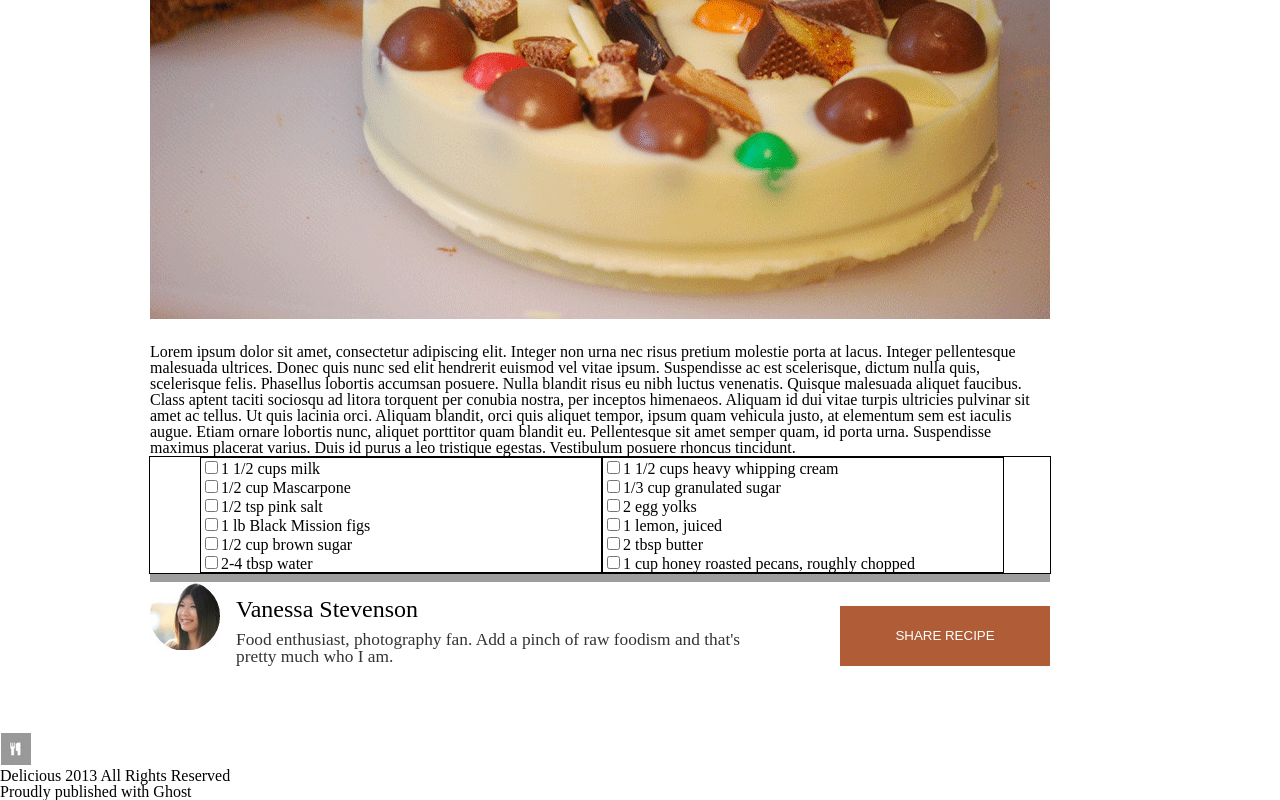
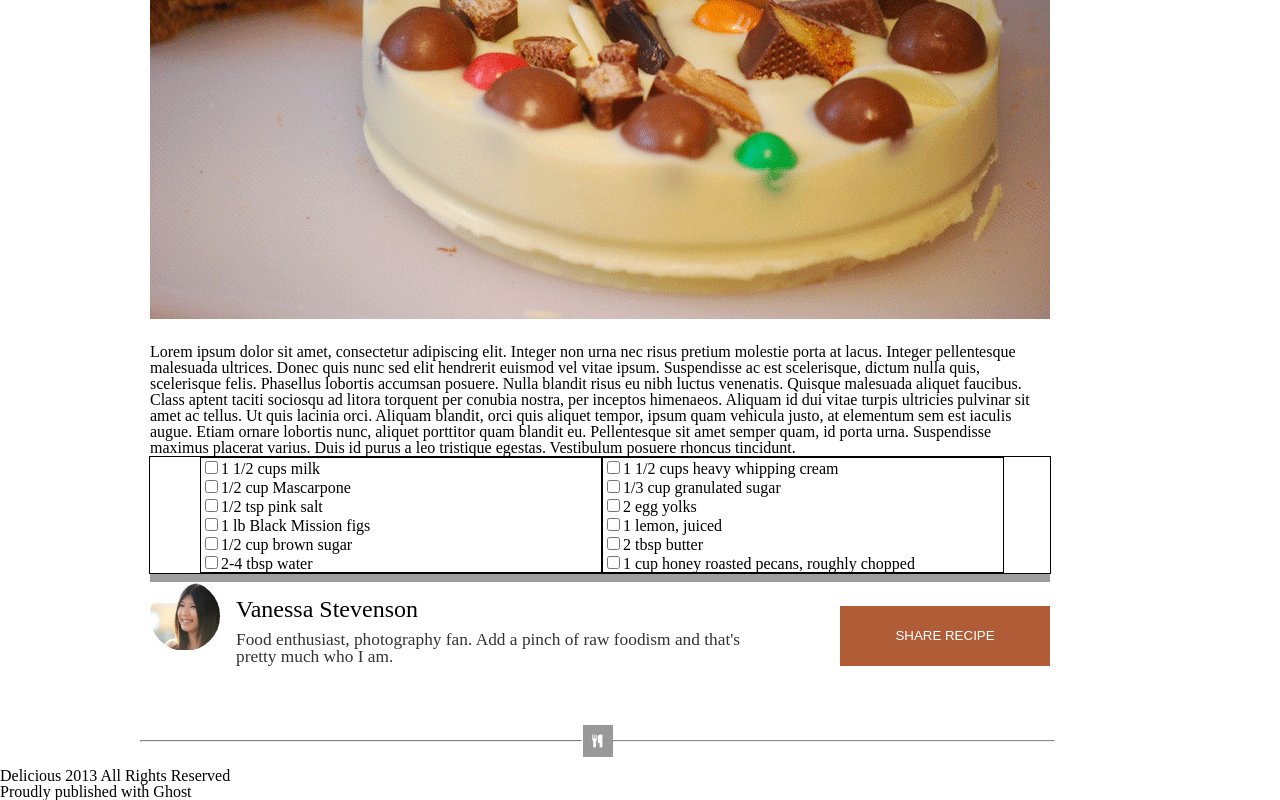
Before and after one commit to philipwerner/chocolate-pizza, a plain HTML site: page index.html in a window 1280 px wide. Shown: the part 547-1347 px from the top of the page. Drawn offline with Linux system fonts and the light colour scheme; grey boxes are pictures that could not be loaded.

Commit message:
styled footer top line

```diff
--- a/index.html
+++ b/index.html
@@ -78,7 +78,11 @@
       </article>
     </main>
     <footer>
+      <section class="line">
+      <hr class="breakleft">
       <img src="Images\small-logo.png">
+      <hr class="breakright">
+    </section>
       <p>Delicious 2013 All Rights Reserved</p>
       <p>Proudly published with Ghost</p>
     </footer>
--- a/style.css
+++ b/style.css
@@ -156,3 +156,24 @@ hr.break2 {
 	background: url(http://ibrahimjabbari.com/english/images/hr-11.png) repeat-x 0 0;
   border: 0;
 }
+.line {
+  display: inline;
+}
+.line hr.breakleft{
+  float: left;
+  width: 440px;
+	border-top: 1px solid grey;
+  margin-left: 140px;
+}
+.line img {
+  margin: 0 auto;
+  bottom: 8px;
+  position: relative;
+}
+.line hr.breakright{
+  float: right;
+  margin-left: 0px;
+  margin-right: 145px;
+  width: 440px;
+	border-top: 1px solid #8c8b8b;
+}
```
